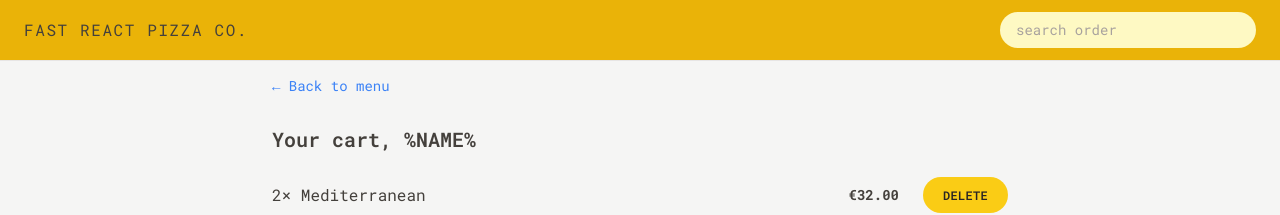
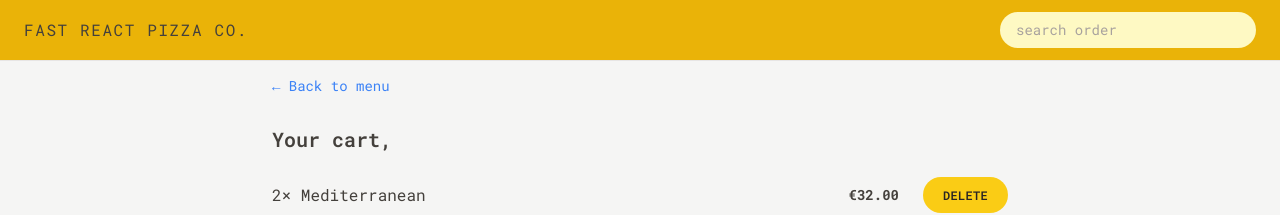
Before and after one commit to AHMEDNABIB/fast-react-piza, a React (Vite) app: page /cart in a window 1280 px wide. Shown: the top 215 px of the page. Built offline with nearby package versions, Linux system fonts and the light colour scheme.

Commit message:
user section complete

```diff
--- a/src/features/cart/Cart.jsx
+++ b/src/features/cart/Cart.jsx
@@ -1,6 +1,9 @@
 import Button from "../../ui/Button";
 import LinkButton from "../../ui/LinkButton";
 import CartItem from "./CartItem";
+import { useSelector } from "react-redux";
+
+import { userName } from './../user/userSlice';
 
 const fakeCart = [
   {
@@ -29,11 +32,13 @@ const fakeCart = [
 function Cart() {
   const cart = fakeCart;
 
+    const username = useSelector((state) => state.user.username);
+
   return (
     <div className="px-4 py-3">
       <LinkButton to="/menu">&larr; Back to menu</LinkButton>
 
-      <h2 className="mt-7 text-xl font-semibold">Your cart, %NAME%</h2>
+      <h2 className="mt-7 text-xl font-semibold">Your cart, { username}</h2>
 
       <ul className="mt-3 divide-y divide-stone-200 border-b">
         {cart.map((item) => (
--- a/src/features/order/CreateOrder.jsx
+++ b/src/features/order/CreateOrder.jsx
@@ -1,6 +1,7 @@
+import { useSelector } from "react-redux";
 import { Form, redirect, useActionData, useNavigation } from "react-router-dom";
 import { createOrder } from "../../services/apiRestaurant";
-import Button from './../../ui/Button';
+import Button from "./../../ui/Button";
 
 // https://uibakery.io/regex-library/phone-number
 const isValidPhone = (str) =>
@@ -36,6 +37,10 @@ function CreateOrder() {
   // const [withPriority, setWithPriority] = useState(false);
   const navigation = useNavigation();
 
+  // const username = useSelector(userName);
+
+  const { username } = useSelector((state) => state.user);
+
   const issubmitting = navigation.state === "submitting";
   const formErrors = useActionData();
 
@@ -48,7 +53,13 @@ function CreateOrder() {
       <Form method="POST">
         <div className="mb-5 flex flex-col gap-2 sm:flex-row sm:items-center">
           <label className="sm:basis-40">First Name</label>
-          <input className="input grow" type="text" name="customer" required />
+          <input
+            className="input grow"
+            type="text"
+            name="customer"
+            defaultValue={username}
+            required
+          />
         </div>
 
         <div className="mb-5 flex flex-col gap-2 sm:flex-row sm:items-center">
@@ -91,11 +102,7 @@ function CreateOrder() {
 
         <div>
           <input type="hidden" name="cart" value={JSON.stringify(cart)} />
-          <Button
-            disabled={issubmitting}
-            type='primary'
-
-          >
+          <Button disabled={issubmitting} type="primary">
             {issubmitting ? "Placing order..." : "Order now"}
           </Button>
         </div>
--- a/src/features/user/CreateUser.jsx
+++ b/src/features/user/CreateUser.jsx
@@ -1,26 +1,41 @@
-import { useState } from 'react';
-import Button from './../../ui/Button';
+import { useState } from "react";
+import { useDispatch } from "react-redux";
+import { useNavigate } from "react-router-dom";
+import Button from "./../../ui/Button";
+import { updateName } from "./userSlice";
 
 function CreateUser() {
-  const [username, setUsername] = useState('');
+  const [username, setUsername] = useState("");
+
+  const dispatch = useDispatch();
+
+  const navigate = useNavigate();
 
   function handleSubmit(e) {
     e.preventDefault();
+
+    if (!username) return;
+
+    dispatch(updateName(username));
+
+    navigate("/menu");
   }
 
   return (
     <form onSubmit={handleSubmit}>
-      <p className='mb-4 text-sm text-stone-500 md:text-base'>👋 Welcome! Please start by telling us your name:</p>
+      <p className="mb-4 text-sm text-stone-500 md:text-base">
+        👋 Welcome! Please start by telling us your name:
+      </p>
 
       <input
         type="text"
         placeholder="Your full name"
         value={username}
         onChange={(e) => setUsername(e.target.value)}
-        className='input mb-8 w-72'
+        className="input mb-8 w-72"
       />
 
-      {username !== '' && (
+      {username !== "" && (
         <div>
           <Button type="primary">Start ordering</Button>
         </div>
--- a/src/ui/Home.jsx
+++ b/src/ui/Home.jsx
@@ -1,6 +1,10 @@
+import { useSelector } from "react-redux";
+import { userName } from "../features/user/userSlice";
 import CreateUser from "./../features/user/CreateUser";
+import Button from "./Button";
 
 function Home() {
+  const username = useSelector(userName);
   return (
     <div className="my-10 px-4 text-center sm:my-16">
       <h1 className=" mb-8   text-xl font-semibold md:text-3xl">
@@ -11,7 +15,13 @@ function Home() {
         </span>
       </h1>
 
-      <CreateUser />
+      {username === "" ? (
+        <CreateUser />
+      ) : (
+        <Button to="menu" type="primary">
+          Continue ordering ,{username}{" "}
+        </Button>
+      )}
     </div>
   );
 }
```
